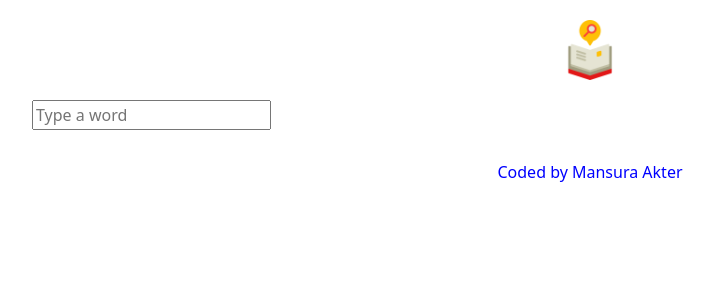
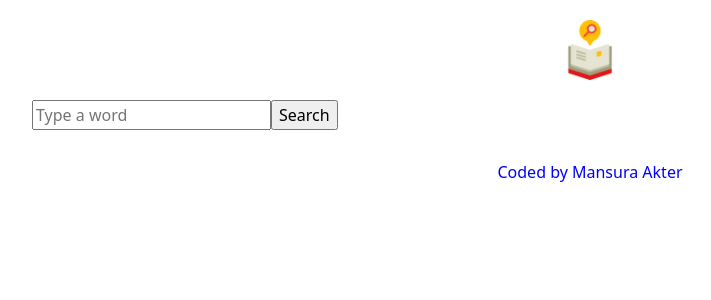
Before and after one commit to iammansura/Dictionary-App, a React (Create React App) app: page / in a window 1280 px wide. Shown: the top 300 px of the page, without its empty margins (50-761 px from the left). Built offline with nearby package versions, Linux system fonts and the light colour scheme.

Commit message:
add search button

```diff
--- a/src/componenets/dictionary.jsx
+++ b/src/componenets/dictionary.jsx
@@ -20,6 +20,7 @@ export default function Dictionary() {
           placeholder="Type a word"
           onChangeCapture={updatevalue}
         />
+        <input type="submit" value="Search" />
       </form>
     </div>
   )
```
